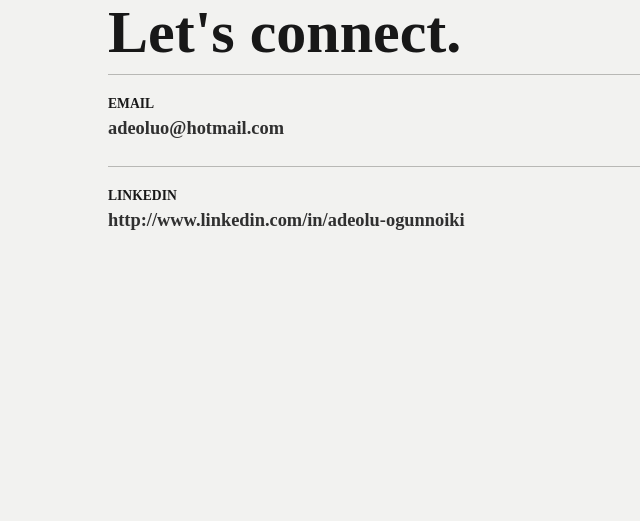
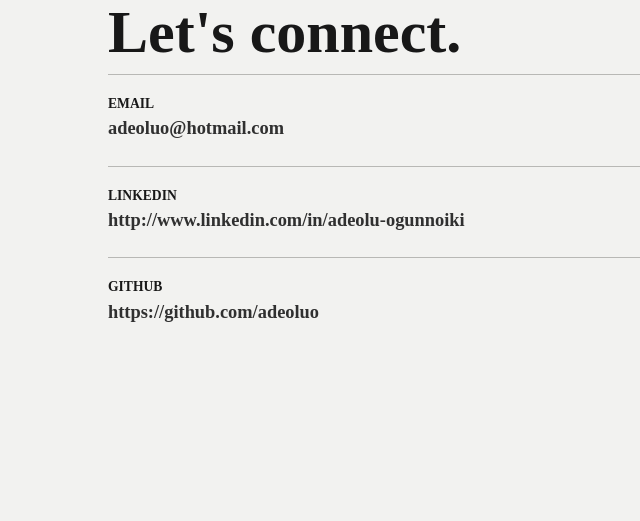
Before and after one commit to adeoluo/jhu_software_concepts, a Flask app: page /contact in a window 1280 px wide. Shown: the part 201-722 px from the top of the page, without its empty margins (0-640 px from the left). Run offline with Flask 3, Linux system fonts and the light colour scheme.

Commit message:
Add GitHub contact link

```diff
--- a/module_1/pages.py
+++ b/module_1/pages.py
@@ -26,6 +26,7 @@ PROFILE = {
     "bio_master": "Currently pursuing a Master's in Data Science",
     "email": "adeoluo@hotmail.com",
     "linkedin_url": "http://www.linkedin.com/in/adeolu-ogunnoiki",
+    "github_url": "https://github.com/adeoluo",
 }
 
 # Module 1 project information for the Projects page.
--- a/module_1/templates/contact.html
+++ b/module_1/templates/contact.html
@@ -15,6 +15,10 @@
       <h2>LinkedIn</h2>
       <a href="{{ profile.linkedin_url }}" target="_blank" rel="noreferrer">{{ profile.linkedin_url }}</a>
     </div>
+    <div>
+      <h2>GitHub</h2>
+      <a href="{{ profile.github_url }}" target="_blank" rel="noreferrer">{{ profile.github_url }}</a>
+    </div>
   </div>
 </section>
 {% endblock %}
```
